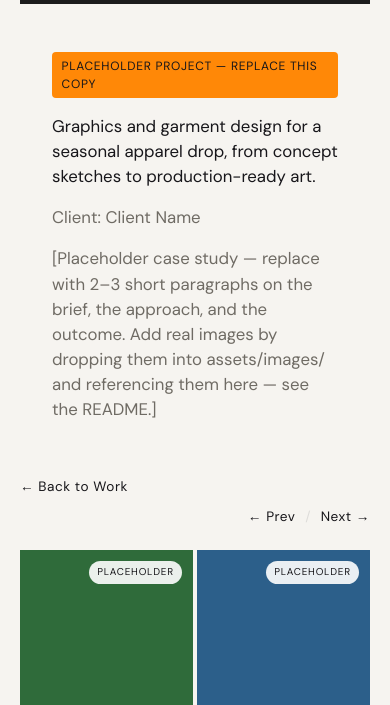
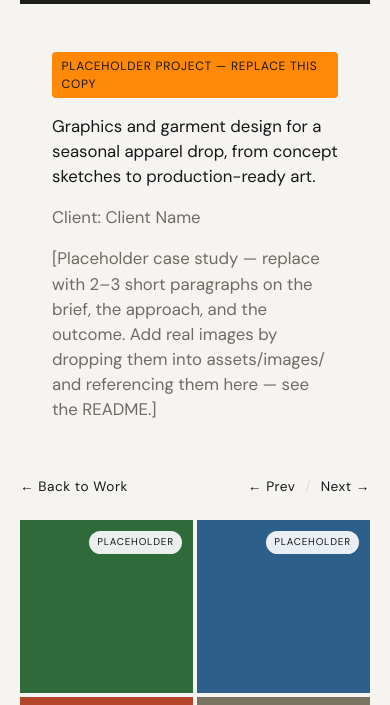
Before and after one commit to KeithBrenner/brenner-design-portfolio, a plain HTML site: page work/apparel-01.html in a window 390 px wide. Shown: the part 377-1082 px from the top of the page. Drawn offline with nearby package versions, Linux system fonts and the light colour scheme; a web font is replaced by a local one.

Commit message:
fix: mobile overflow on project hero, keep back/prev-next on one row

```diff
--- a/assets/css/styles.css
+++ b/assets/css/styles.css
@@ -396,8 +396,6 @@ img { max-width: 100%; display: block; }
 
 @media (max-width: 640px) {
   #canvas { padding: 20px; }
-  .util-bar { flex-direction: column; gap: .6rem; align-items: flex-start; }
-  .util-bar__prevnext { align-self: flex-end; }
 
   /* Header is a single row: logo left, hamburger right -- falls back to
      the base .site-header flex rule (display:flex; justify-content:
```
